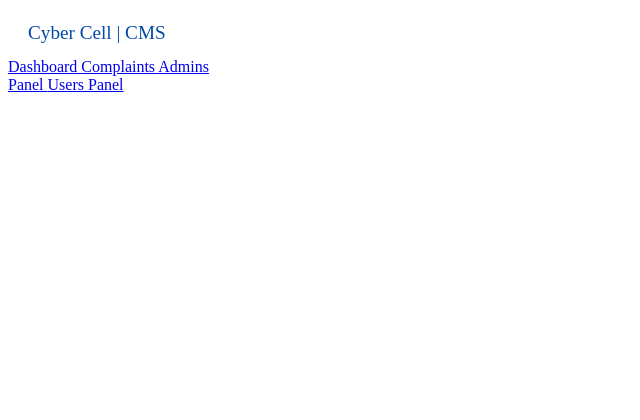
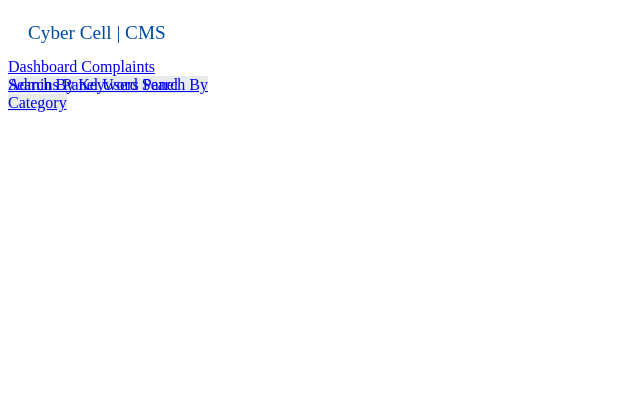
Before and after one commit to anujgunjad/cms_project, a PHP site: page /admin/sidenav-header.php in a window 1280 px wide. Shown: the top 420 px of the page, without its empty margins (0-640 px from the left). Run offline with PHP 8.4, Linux system fonts and the light colour scheme.

Commit message:
Sidenav upgraded

```diff
--- a/admin/css/sidenav.css
+++ b/admin/css/sidenav.css
@@ -73,3 +73,27 @@
 .bg-light > i {
   color: #004ba8;
 }
+.dropdown-sidenav {
+  border-radius: 55px !important;
+  height: 0;
+  padding: 0;
+  transition: 0.3s ease-in-out;
+}
+.dropdown-sidenav > a {
+  background: #e7ebee !important;
+}
+
+#first-a-sub-dropdown {
+  border-radius: 5px 5px 0 0;
+}
+#second-a-sub-dropdown {
+  border-radius: 0 0 5px 5px;
+}
+
+.dropdown-show {
+  padding: 4px;
+  height: 15vh;
+}
+.border-top-a {
+  border-top: 1px solid rgba(0, 0, 0, 0.125) !important;
+}
--- a/admin/footer.php
+++ b/admin/footer.php
@@ -7,4 +7,6 @@
     <script src="../dependencies/reactjs/react.production.min.js"></script>
     <script src="../dependencies/reactjs/react-dom.production.min.js"></script>
     <script src="../dependencies/reactjs/babel.min.js"></script>
+    <!-- script.js -->
+    <script src="script/script.js"></script>
 </html>
--- a/admin/script/script.js
+++ b/admin/script/script.js
@@ -0,0 +1,6 @@
+const showDropdown = () => {
+  let element = document.querySelector(".dropdown-sidenav"),
+    elementTwo = document.querySelector("#admin-panel-a");
+  element.classList.toggle("dropdown-show");
+  elementTwo.classList.toggle("border-top-a");
+};
--- a/admin/sidenav-header.php
+++ b/admin/sidenav-header.php
@@ -6,8 +6,12 @@
         <div class="sidebar-heading">Cyber Cell | CMS</div>
         <div class="list-group list-group-flush">
           <a href="dashboard.php" class="list-group-item list-group-item-action bg-light">Dashboard <i class="fa fa-desktop fa-fw" aria-hidden="true"></i></a>
-          <a href="complaints.php" class="list-group-item list-group-item-action bg-light">Complaints <i class="fa fa-clipboard fa-fw" aria-hidden="true"></i></a>
-          <a href="#" class="list-group-item list-group-item-action bg-light">Admins Panel <i class="fa fa-cogs fa-fw" aria-hidden="true"></i></a>
+          <a href="#" id="dropdown-complaint" onclick="showDropdown();" class="list-group-item list-group-item-action bg-light">Complaints <i class="fa fa-clipboard fa-fw" aria-hidden="true"></i> <i style="float:right; margin-top:3px" class="fa fa-chevron-down fa-fw" aria-hidden="true"></i></a>
+          <div class="dropdown-sidenav">
+            <a href="complaints.php" id="first-a-sub-dropdown" class="list-group-item list-group-item-action bg-light">Search By Keyword <i class="fa fa-search fa-fw" aria-hidden="true"></i></a>
+            <a href="#" id="second-a-sub-dropdown" class="list-group-item list-group-item-action bg-light">Search By Category <i class="fa fa-search fa-fw" aria-hidden="true"></i></a>
+          </div>
+          <a href="#" id="admin-panel-a" style="border-top:none" class="list-group-item list-group-item-action bg-light">Admins Panel <i class="fa fa-cogs fa-fw" aria-hidden="true"></i></a>
           <a href="#" class="list-group-item list-group-item-action bg-light">Users Panel <i class="fa fa-cog fa-fw" aria-hidden="true"></i></a>
           <a href="#" class="list-group-item list-group-item-action bg-light"></a>
         </div>
```
